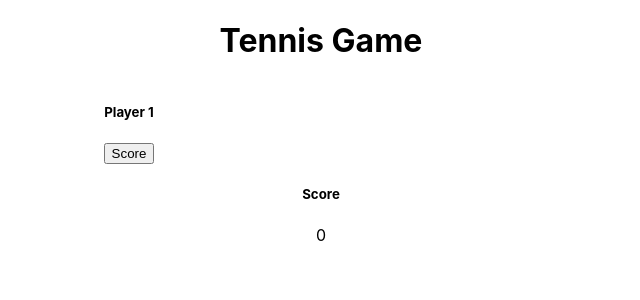
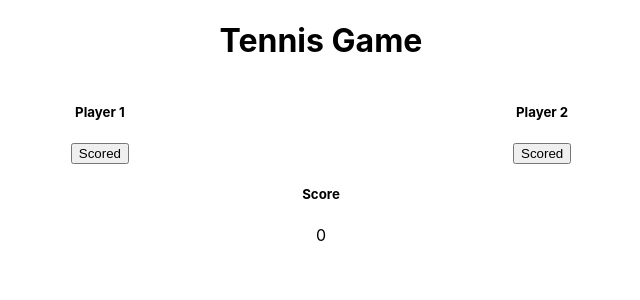
Before and after one commit to GajendraRaj/TennisV3, a React (Create React App) app: page / in a window 1280 px wide. Shown: the top 300 px of the page, without its empty margins (319-959 px from the left). Built offline with nearby package versions, Linux system fonts and the light colour scheme.

Commit message:
feat: Display second player

```diff
--- a/src/components/tennis-game/index.js
+++ b/src/components/tennis-game/index.js
@@ -7,8 +7,9 @@ const TennisGame = () => {
     <div>
       <div className="playerContainer">
         <div className="leftContainer">
-          <Player />
+          <Player name="Player 1" />
         </div>
+        <Player name="Player 2" />
       </div>
       <div>
         <Score />
--- a/src/components/tennis-game/player/index.js
+++ b/src/components/tennis-game/player/index.js
@@ -1,13 +1,18 @@
 import React from "react";
+import PropTypes from "prop-types";
 import Constants from "../../../constant";
 
-const Player = () => {
+const Player = (props) => {
   return (
     <div>
-      <h5>{Constants.PLAYER1_NAME}</h5>
-      <button>{Constants.SCORE}</button>
+      <h5>{props.name}</h5>
+      <button>{Constants.PLAYER_BUTTON_TEXT}</button>
     </div>
   );
 };
 
+Player.prototype = {
+  name: PropTypes.string.isRequired,
+};
+
 export default Player;
--- a/src/constant/index.js
+++ b/src/constant/index.js
@@ -2,6 +2,7 @@ const Constants = {
   APP_TITLE: "Tennis Game",
   PLAYER1_NAME: "Player 1",
   SCORE: "Score",
+  PLAYER_BUTTON_TEXT: "Scored",
 };
 
 export default Constants;
```
Also changed, not shown: 2 other files (tests, documents, lock files or other folders).
